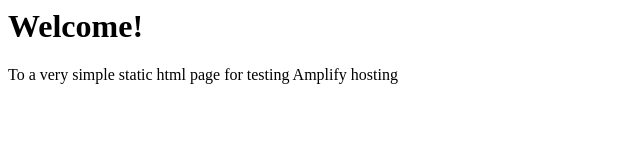
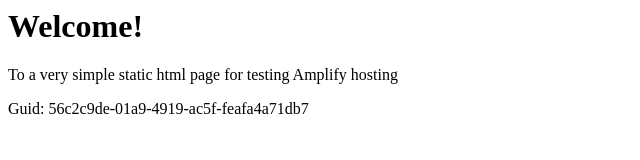
Before and after one commit to amplify-github-test-hkg/Github-PR-Commit-Integration-Test-DoNotTouch-GitHubAutoBuildPrPreviewCanaryTest-v1-prod-ap-east-1, a website: page src/index.html in a window 1280 px wide. Shown: the whole page, without its empty margins (0-640 px from the left). Drawn offline with Linux system fonts and the light colour scheme.

Commit message:
commit from integ tests

```diff
--- a/src/index.html
+++ b/src/index.html
@@ -1,3 +1,5 @@
+
+
 <html lang="en">
 
 <head>
@@ -10,6 +12,6 @@
 <body>
     <h1>Welcome!</h1>
     <p>To a very simple static html page for testing Amplify hosting</p>
-</body>
+    <p>Guid: 56c2c9de-01a9-4919-ac5f-feafa4a71db7</p></body>
 
 </html>
```
